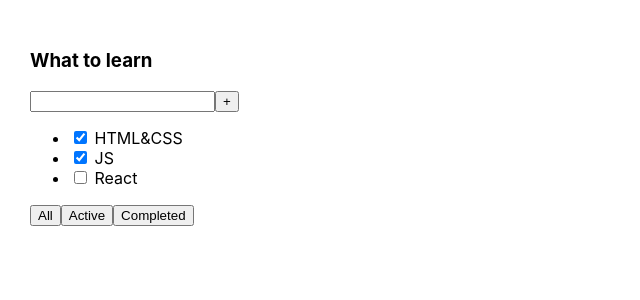
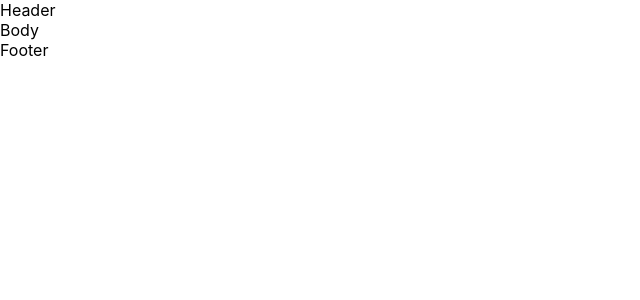
Before and after one commit to Metodist/itincubator, a React (Create React App) app in the folder microtasks/: page / in a window 1280 px wide. Shown: the top 300 px of the page, without its empty margins (0-640 px from the left). Built offline with nearby package versions, Linux system fonts and the light colour scheme.

Commit message:
microtasks create structure site

```diff
--- a/microtasks/src/App.tsx
+++ b/microtasks/src/App.tsx
@@ -1,27 +1,16 @@
 import React from 'react';
 import './App.css';
+import {Header} from "./site/Header";
+import {Body} from "./site/Body";
+import {Footer} from "./site/Footer";
 
 function App() {
     return (
-        <div className="App">
-            <div>
-                <h3>What to learn</h3>
-                <div>
-                    <input/>
-                    <button>+</button>
-                </div>
-                <ul>
-                    <li><input type="checkbox" checked={true}/> <span>HTML&CSS</span></li>
-                    <li><input type="checkbox" checked={true}/> <span>JS</span></li>
-                    <li><input type="checkbox" checked={false}/> <span>React</span></li>
-                </ul>
-                <div>
-                    <button>All</button>
-                    <button>Active</button>
-                    <button>Completed</button>
-                </div>
-            </div>
-        </div>
+        <>
+            <Header/>
+            <Body/>
+            <Footer/>
+        </>
     );
 }
 
--- /dev/null
+++ b/microtasks/src/site/Body.tsx
@@ -0,0 +1,7 @@
+import React from "react";
+
+export const Body = () =>{
+    return(
+        <div>Body</div>
+    )
+}
--- /dev/null
+++ b/microtasks/src/site/Footer.tsx
@@ -0,0 +1,7 @@
+import React from "react";
+
+export const Footer = () =>{
+    return(
+        <div>Footer</div>
+    )
+}
--- /dev/null
+++ b/microtasks/src/site/Header.tsx
@@ -0,0 +1,7 @@
+import React from "react";
+
+export const Header = () =>{
+    return(
+        <div>Header</div>
+    )
+}
```
